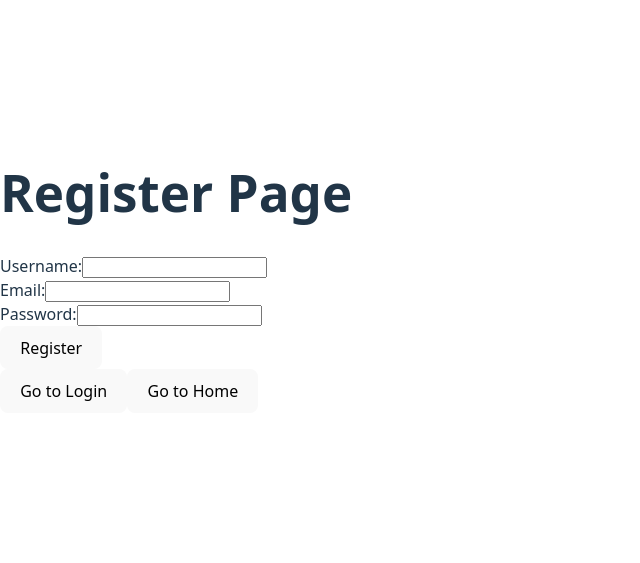
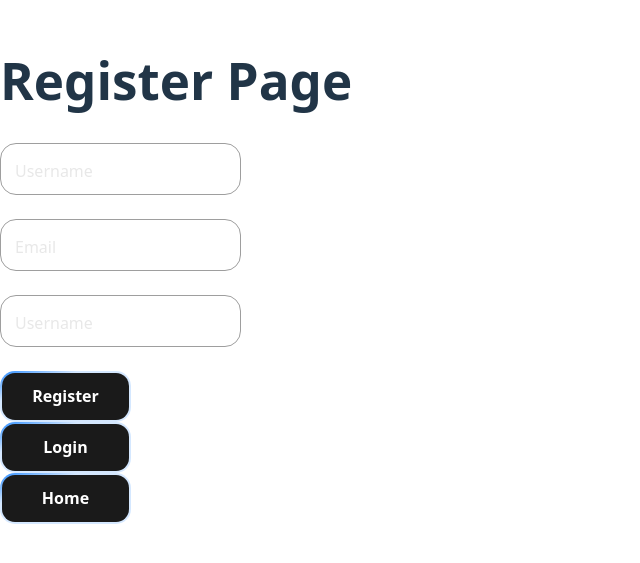
Before and after one commit to kartikeya-kash/QuickCourt_Personal, a React (Vite) app: page /register in a window 1280 px wide. Shown: the part 129-692 px from the top of the page, without its empty margins (0-640 px from the left). Built offline with nearby package versions, Linux system fonts and the light colour scheme; the HTML template or start-up script is replaced by a standard one.

Commit message:
login and register

```diff
--- a/src/pages/login.jsx
+++ b/src/pages/login.jsx
@@ -50,7 +50,7 @@ function Login() {
     <div>
       <h1>Login Page</h1>
 
-      <form>
+      <form onSubmit={handellogin}>
         <Input
           type="text"
           name="username"
--- a/src/pages/register.jsx
+++ b/src/pages/register.jsx
@@ -1,5 +1,7 @@
 import React, { useState } from "react";
 import { useNavigate } from "react-router-dom";
+import Input from "./components/input";
+import Button from "./components/button";
 
 function Register() {
   const [username, setUsername] = useState("");
@@ -67,11 +69,10 @@ function Register() {
 
       <div style={{ marginTop: "20px" }}>
         <form onSubmit={registerindb}>
-          <label>
-            Username:
-            <input
+          <Input
             type="text"
             name="username"
+            label="Username"
             value={username}
             onChange={usrn}
           />
@@ -83,37 +84,32 @@ function Register() {
           >
             {usernameStatus}
           </span>
-          </label>
+
           <br />
 
-          <label>
-            Email:
-            <input
+          <Input
             type="email"
             name="email"
+            label="Email"
             value={email}
-              onChange={(e) => setEmail(e.target.value)}
+            onChange={setEmail}
           />
-          </label>
           <br />
 
-          <label>
-            Password:
-            <input
+          <Input
             type="password"
             name="password"
+            label="Username"
             value={password}
-              onChange={(e) => setPassword(e.target.value)}
+            onChange={setPassword}
           />
-          </label>
           <br />
-
-          <button type="submit">Register</button>
+          <Button text="Register" onClick={registerindb} />
         </form>
       </div>
 
-      <button onClick={() => navigate("/login")}>Go to Login</button>
-      <button onClick={() => navigate("/")}>Go to Home</button>
+      <Button text="Login" onClick={() => navigate("/login")} />
+      <Button text="Home" onClick={() => navigate("/")} />
     </div>
   );
 }
```
Lines whose indentation alone changed are shown as unchanged.
